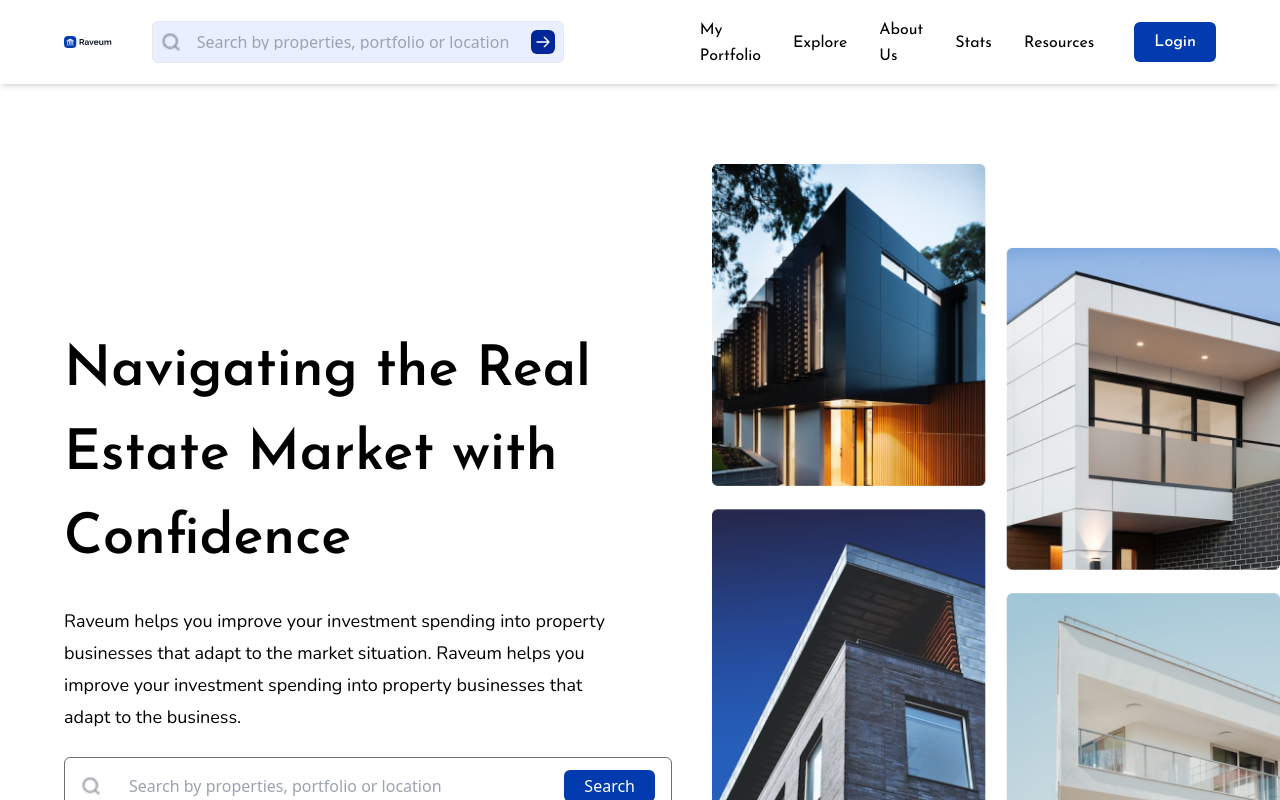
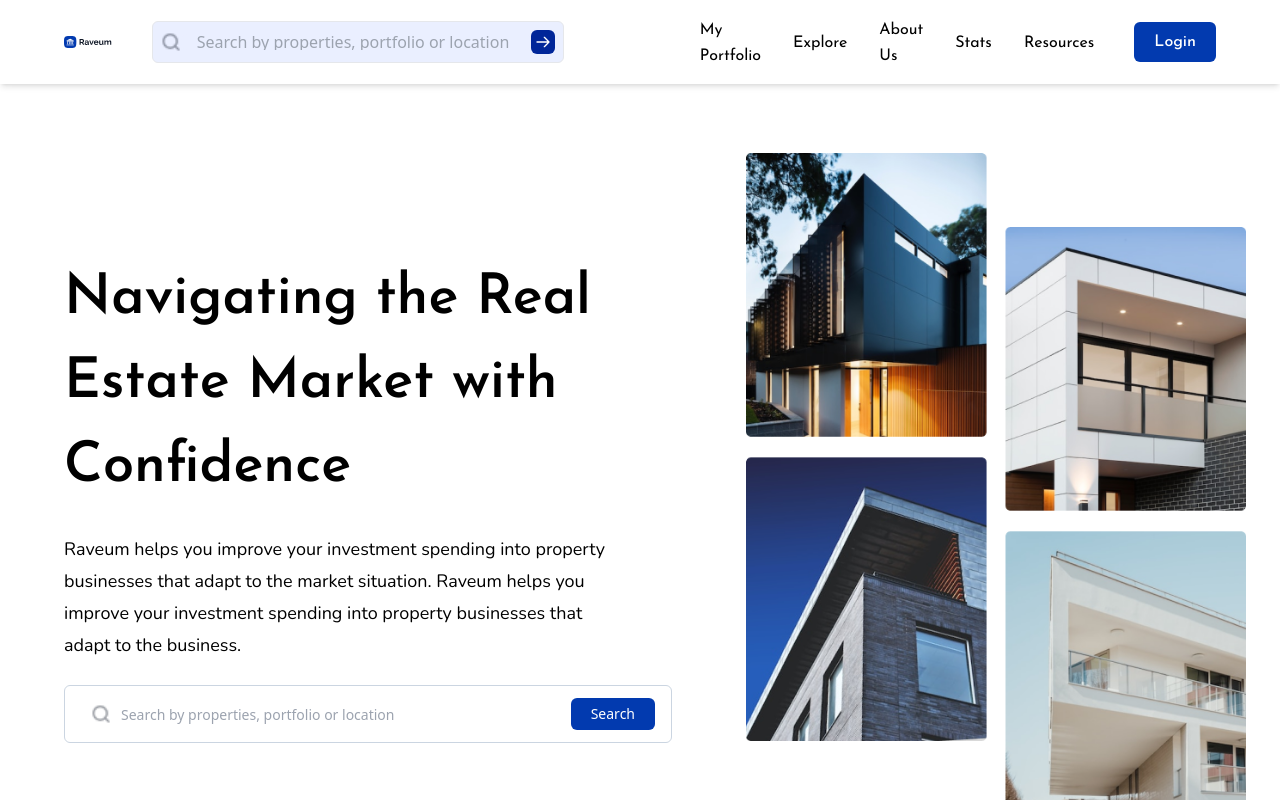
Before and after one commit to Raveum/landingPage, a React (Vite) app: page / in a window 1280 px wide. Shown: the top 800 px of the page. Built offline with nearby package versions, Linux system fonts and the light colour scheme; a web font is replaced by a local one; what vex-js would draw is missing.

Commit message:
Updated Hero

```diff
--- a/src/sections/Hero.jsx
+++ b/src/sections/Hero.jsx
@@ -50,7 +50,7 @@ const Hero = () => {
 
     return (
         <section className="w-full flex xl:flex-row flex-col justify-center min-h-screen gap-10 max-container ">
-            <div className = "relative xl:w-2/4 flex flex-col justify-center items-start w-full max-xl:padding-x pt-28">
+            <div className = "relative xl:w-2/4 flex flex-col justify-center items-start w-full max-xl:padding-x">
                 <h1 className= "mt-8 font-josefin text-[56px] font-semibold">
                     <span>Navigating the Real </span>
                     <br/>
@@ -62,32 +62,30 @@ const Hero = () => {
                     Raveum helps you improve your investment spending into property businesses that adapt to the market situation. Raveum helps you improve your investment spending into property businesses that adapt to the business.
                 </p>
 
-                <div className="flex items-center justify-between py-3 px-4 p-2 sm:border sm:border-slate-gray rounded-md w-full">
-                    <div className="flex items-center flex-grow">
-                        <div className="flex justify-center items-center w-5 h-5">
-                            <img src={searchImg} alt="Search" className="w-5 h-5"/>
-                        </div>
+                <div className="flex items-center py-2 px-3 sm:py-3 sm:px-4 border border-slate-300 rounded-md w-full">
                     <input
                         type="text"
                         placeholder="Search by properties, portfolio or location"
-                            className="input bg-white py-2 rounded-md w-full h-[30px] flex-grow ml-2"
+                        className="bg-white py-1 pl-8 pr-3 sm:py-2 sm:pl-10 text-xs sm:text-sm rounded-md w-full h-[28px] sm:h-[30px] flex-grow focus:outline-none focus:ring-0 focus:border-slate-300"
+                        style={{backgroundImage: `url(${searchImg})`, backgroundPosition: 'left 10px center', backgroundSize: '20px 20px', backgroundRepeat: 'no-repeat'}}
                         value={inputValue}
                         onChange={handleInputChange}
                         onKeyDown={handleKeyDown}
                     />
-                    </div>
-                    <button className="flex justify-center items-center px-5 h-8 bg-raveum-lightblue hover:bg-raveum-blue rounded-md transition duration-150 ease-in-out text-white" onClick={openSignUpForm}>
+                    <button className="flex justify-center items-center px-2 sm:px-5 h-7 sm:h-8 bg-raveum-lightblue hover:bg-raveum-blue rounded-md transition duration-150 ease-in-out text-white text-xs sm:text-sm ml-2" onClick={openSignUpForm}>
                         Search
                     </button>
                 </div>
 
 
+
+
             </div>
-            <div className='relative pt-20 flex-1 max-lg:hidden flex justify-center items-center xl:min-h-screen max-xl:py-40'>
+            <div className='relative flex-1 max-lg:hidden flex justify-center items-center xl:min-h-screen max-xl:py-40'>
                 <img
                 src={heroRight}
                 alt='Property colletion'
-                width={770}
+                width={500}
                 height={582}
                 className='object-contain relative z-10'
                 />
```
Lines whose indentation alone changed are shown as unchanged.
